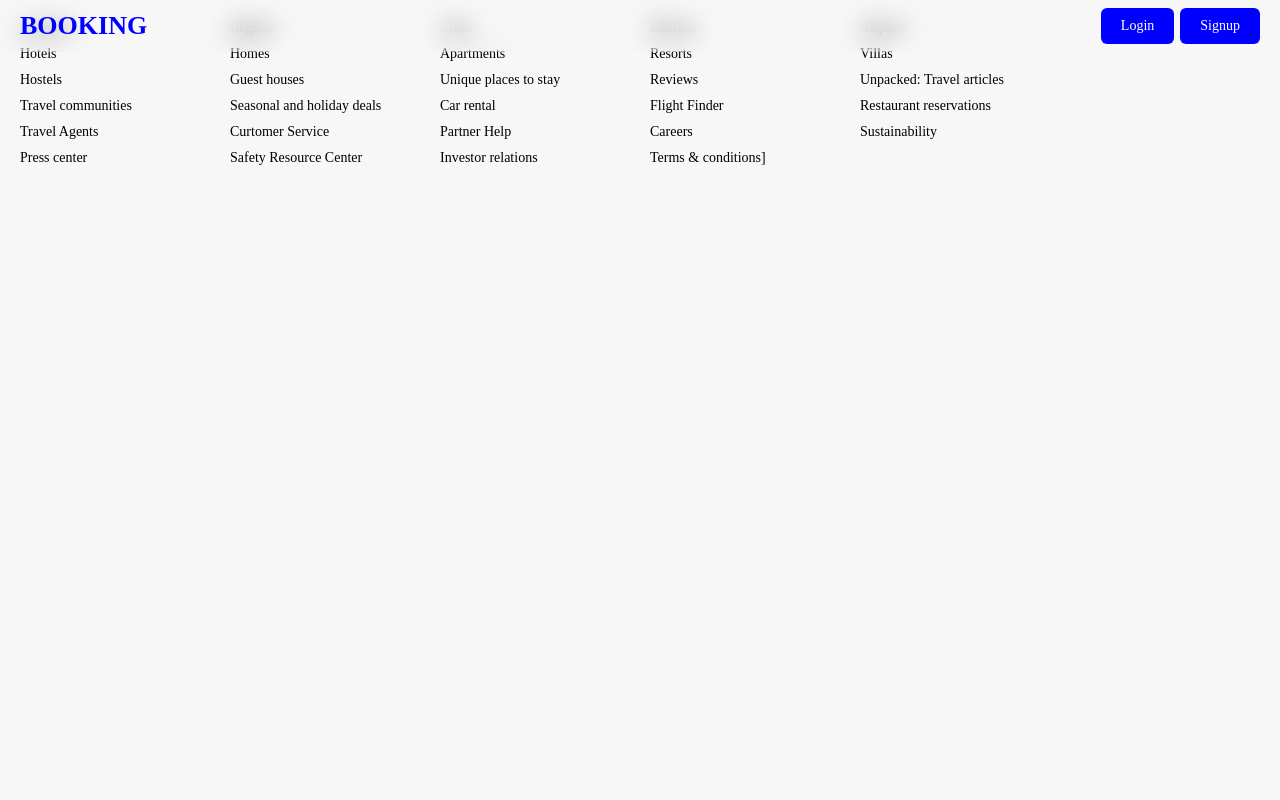
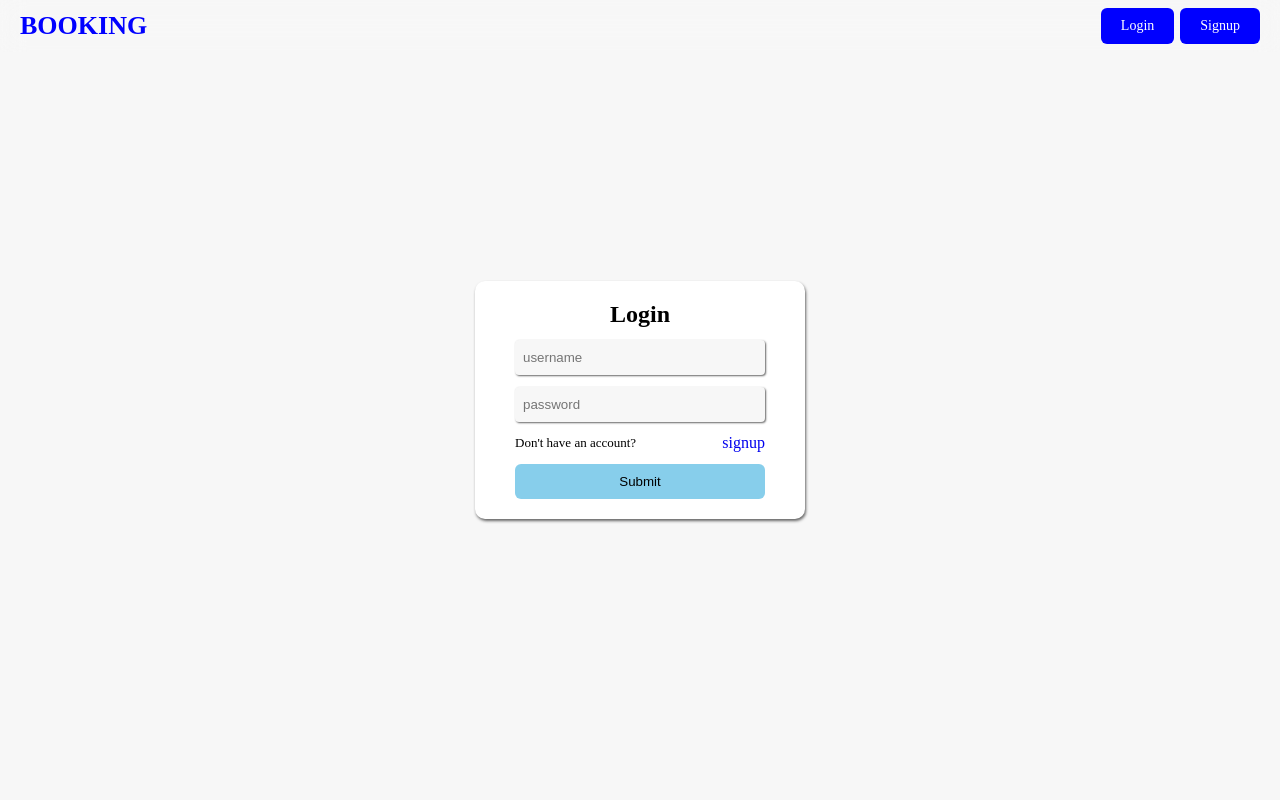
Before and after one commit to AungMyoAye101/Booking-MERN, a React (Vite) app in the folder frontend/booking/: page /login in a window 1280 px wide. Shown: the top 800 px of the page. Built offline with nearby package versions, Linux system fonts and the light colour scheme.

Commit message:
Add Login page and routing; update App component to include Login and Signup links

```diff
--- a/frontend/booking/src/App.tsx
+++ b/frontend/booking/src/App.tsx
@@ -4,6 +4,7 @@ import Hotel from "./pages/hotel/hotel";
 import List from "./pages/list/list";
 import NavBar from "./components/navbar/NavBar";
 import Footer from "./components/footer/Footer";
+import Login from "./pages/login/Login";
 
 function App() {
   return (
@@ -13,6 +14,8 @@ function App() {
         <Route path="/" element={<Home />} />
         <Route path="/hotel" element={<Hotel />} />
         <Route path="/list" element={<List />} />
+        <Route path="/login" element={<Login />} />
+        <Route path="/singup" element={<List />} />
       </Routes>
       <Footer />
     </BrowserRouter>
--- /dev/null
+++ b/frontend/booking/src/pages/login/Login.tsx
@@ -0,0 +1,20 @@
+import { Link } from "react-router-dom";
+import "./login.css";
+const Login = () => {
+  return (
+    <section className="container">
+      <form className="form-container">
+        <h1>Login </h1>
+        <input type="text" placeholder="username" />
+        <input type="password" placeholder="password" />
+        <div className="link-con">
+          <p>Don't have an account?</p>
+          <Link to={"/signup"}>signup</Link>
+        </div>
+        <button>Submit</button>
+      </form>
+    </section>
+  );
+};
+
+export default Login;
--- /dev/null
+++ b/frontend/booking/src/pages/login/login.css
@@ -0,0 +1,41 @@
+.container {
+  height: 100vh;
+  width: 100%;
+  display: flex;
+  justify-content: center;
+  align-items: center;
+  background-color: #f7f7f7;
+}
+.form-container {
+  padding: 20px 40px;
+  border-radius: 10px;
+  box-shadow: 1px 2px 3px #666;
+  display: flex;
+  flex-direction: column;
+  gap: 12px;
+  background: #fff;
+}
+.form-container h1 {
+  font-size: 24px;
+  text-align: center;
+  font-weight: 600;
+}
+.form-container input {
+  width: 250px;
+  padding: 10px 8px;
+  background-color: #f7f7f7;
+  box-shadow: 1px 1px 2px #666;
+  border-radius: 4px;
+}
+.form-container button {
+  background-color: skyblue;
+}
+.form-container .link-con {
+  display: flex;
+  justify-content: space-between;
+  align-items: center;
+}
+
+.form-container .link-con p {
+  font-size: 13px;
+}
```
